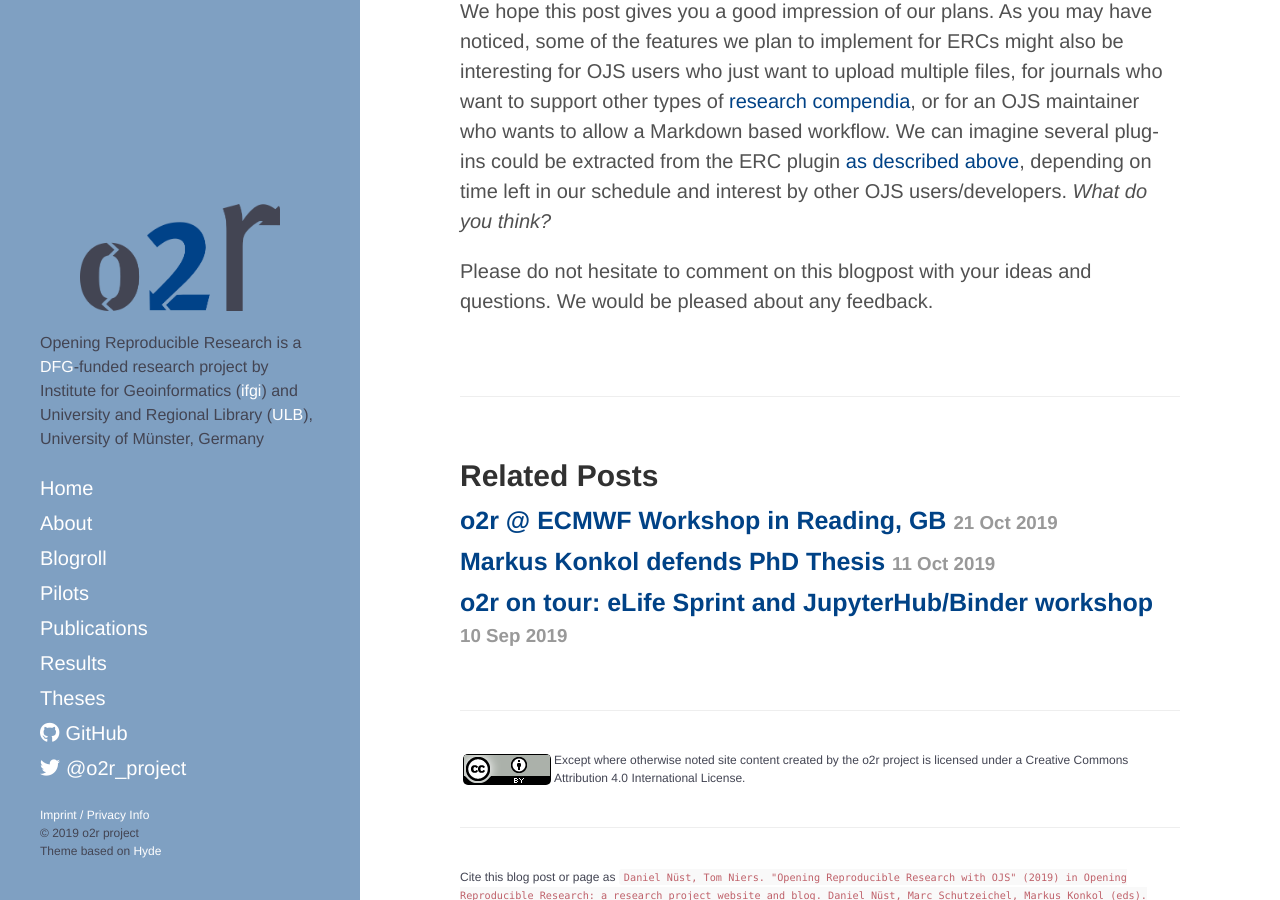
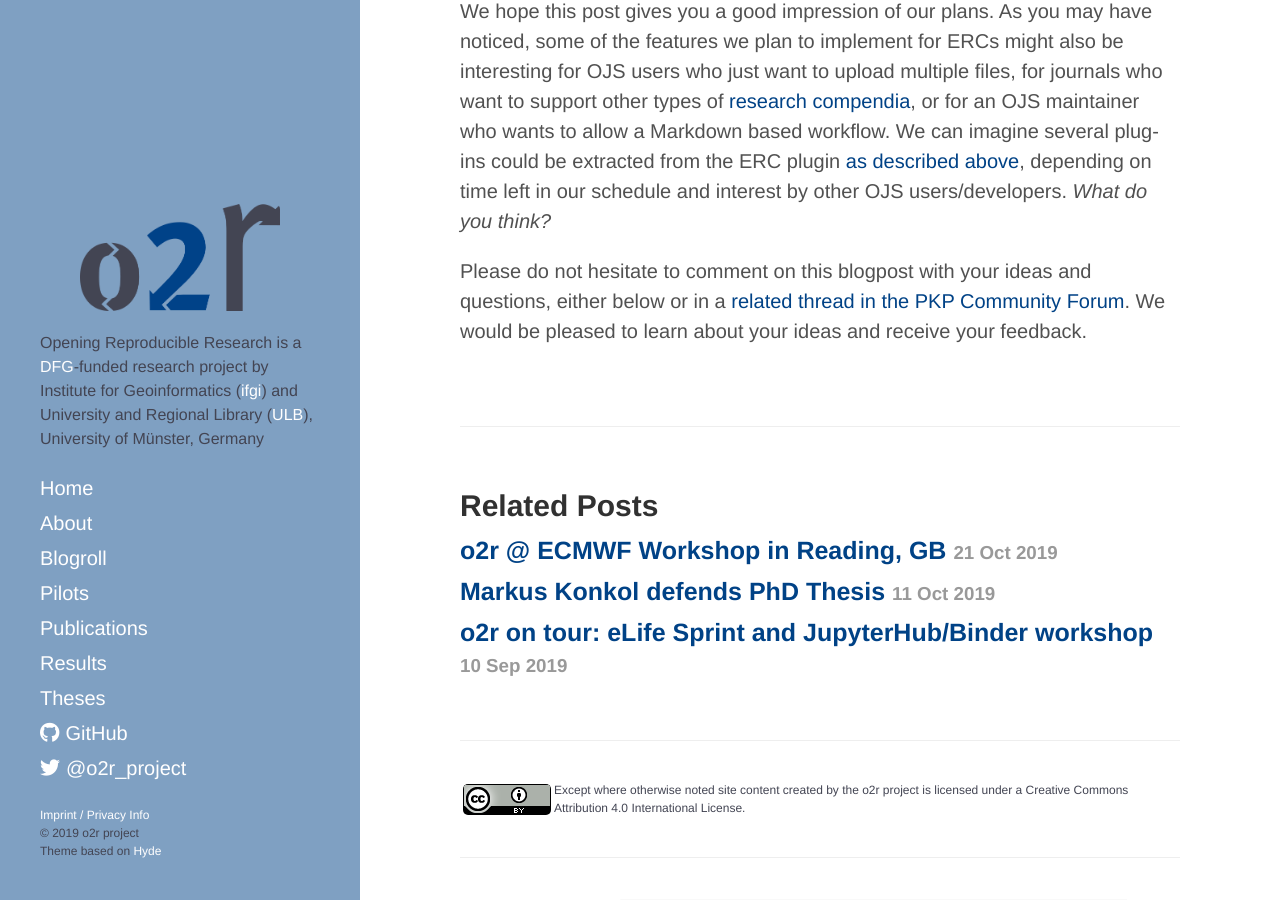
Before and after one commit to o2r-project/o2r-project.github.io, a Jekyll site: the page built from _posts/2019-10-15-Opening-Reproducible-Research-with-OJS.md, in a window 1280 px wide and 900 px high, scrolled down 10196 px. Built offline with Jekyll 4.4.1, drawn with Linux system fonts in a browser that asks for light colours; nearby versions of some CDN libraries; comment, search, counter and statistics services are not loaded.

Commit message:
add link to OJS community forum in OJS blog post

```diff
--- a/_posts/2019-10-15-Opening-Reproducible-Research-with-OJS.md
+++ b/_posts/2019-10-15-Opening-Reproducible-Research-with-OJS.md
@@ -143,5 +143,5 @@ As you may have noticed, some of the features we plan to implement for ERCs migh
 We can imagine several plug-ins could be extracted from the ERC plugin [as described above](#procedure), depending on time left in our schedule and interest by other OJS users/developers.
 _What do you think?_
 
-Please do not hesitate to comment on this blogpost with your ideas and questions.
-We would be pleased about any feedback.
+Please do not hesitate to comment on this blogpost with your ideas and questions, either below or in a [related thread in the PKP Community Forum](https://forum.pkp.sfu.ca/t/opening-reproducible-research-with-ojs-plug-in/56336).
+We would be pleased to learn about your ideas and receive your feedback.
```
